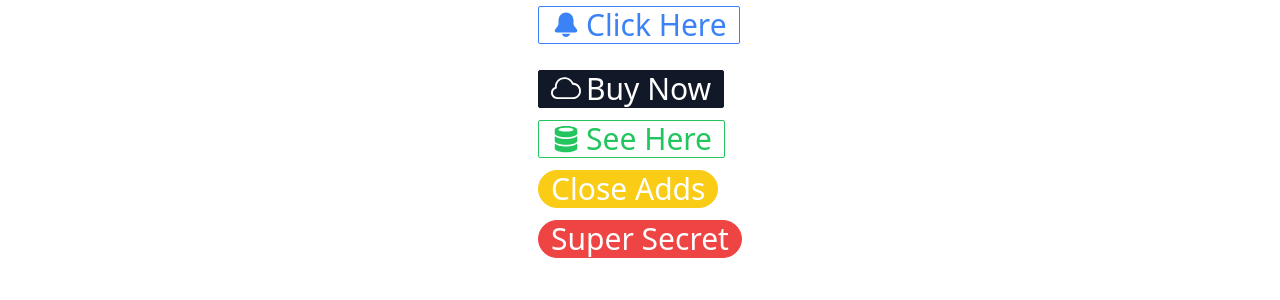
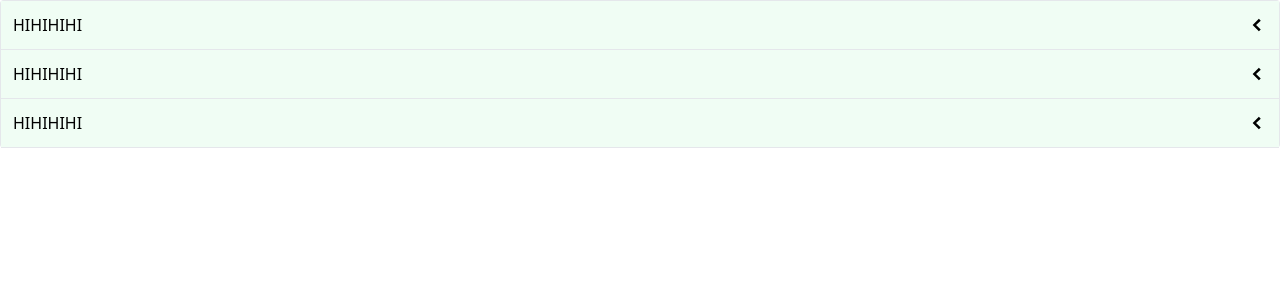
Before and after one commit to Guilherme-Shc/components_app, a React (Create React App) app: page / in a window 1280 px wide. Shown: the top 300 px of the page. Built offline with nearby package versions, Linux system fonts and the light colour scheme.

Commit message:
adding a accordeon text to the components app

```diff
--- a/src/App.js
+++ b/src/App.js
@@ -1,42 +1,25 @@
-import Button from "./components/button";
-import {GoBellFill, GoDatabase, GoCloud} from 'react-icons/go'
-
+import ButtonPage from "./pages/ButtonPage";
+import Accordion from "./components/Accordion";
 
 function App(){
-    const handleClick= () =>{
-        console.log('hi')
-    }
-    return(<div className=" flex place-content-center flex-col">
-        <div>
-            <Button className="mb-5" primary outline>
-                <GoBellFill/>
-                Click Here
-            </Button>
-        </div>
-        <div >
-            <Button secondary>
-                <GoCloud/>
-                Buy Now
-            </Button>
-        </div>
-        <div >
-            <Button success outline>
-                <GoDatabase/>
-                See Here
-            </Button>
-        </div>
-        <div >
-            <Button warning rounded>
-                Close Adds
-            </Button>
-        </div>
-        <div >
-            <Button danger rounded>
-                Super Secret
-            </Button>
-        </div>
-        </div>
-    );
+    const items = [
+        {
+            id:"1",
+            label: "HIHIHIHI",
+            content: "AUSDHAUSDHAUSHDUASHDAUSDHLASHDLASHDUASHDAUSHDLASHDUI"
+        },
+        {
+            id:"2",
+            label: "HIHIHIHI",
+            content: "AUSDHAUSDHAUSHDUASHDAUSDHLASHDLASHDUASHDAUSHDLASHDUI"
+        },
+        {
+            id:"3",
+            label: "HIHIHIHI",
+            content: "AUSDHAUSDHAUSHDUASHDAUSDHLASHDLASHDUASHDAUSHDLASHDUI"
+        },
+    ]
+    return(<Accordion items={items}/>);
 }
 
 export default App;
--- /dev/null
+++ b/src/components/Accordion.js
@@ -0,0 +1,43 @@
+import { useState } from "react";
+import { GoChevronLeft, GoChevronDown } from "react-icons/go";
+
+function Accordion({items}){
+    /*UseState começando como -1 para que nenhum dos itens esteja expandido ao carregar a página*/
+    const [expandedIndex, setExpandedIndex] = useState(-1);
+
+    const handleClick = (nextIndex) =>{
+        if(expandedIndex === nextIndex){
+            setExpandedIndex(-1);
+        }else{
+            setExpandedIndex(nextIndex);
+        }
+    };
+
+    const renderedItems = items.map((item, index) =>{
+        const isExpanded = index === expandedIndex;
+
+        const icon = <span className="text-xl ">
+            {isExpanded ? <GoChevronDown/> : <GoChevronLeft/>}
+        </span>
+
+        const content = isExpanded && <div className="border-b p-5" >{item.content}</div>;
+
+        return(
+        <div key={item.id}>
+            {/*Explicação da div abaixo: o map cria multiplhas arrow functions que cada uma separadamente
+            chama o HandleClick com o index (que se torna nextIndex),
+            isso é feito para conseguir usar um event handler fora do map*/}
+            <div className="flex p-3 justify-between bg-green-50 border-b items-center cursor-pointer" onClick={() => handleClick(index)}>
+            {item.label}
+            {icon}
+            </div>
+            {content} {/*printa isExpanded que é undef OU o texto de item.content*/}
+        </div>
+        );
+    });
+
+
+    return(<div className="border-x border-t rounded"> {renderedItems} </div>);
+}
+
+export default Accordion;
--- a/src/index.css
+++ b/src/index.css
@@ -7,7 +7,7 @@ button>svg{
 }
 
 html{
-    display: flex;
+    /* display: flex;
     align-items: center;
-    justify-content: center;
+    justify-content: center; */
 }
--- a/src/index.js
+++ b/src/index.js
@@ -1,7 +1,7 @@
 import './index.css'
 import React from "react";
 import ReactDOM from "react-dom/client";
-import App from './app'
+import App from './App'
 
 const root = ReactDOM.createRoot(document.getElementById('root'));
 
--- /dev/null
+++ b/src/pages/ButtonPage.js
@@ -0,0 +1,40 @@
+import Button from "../components/Button";
+import {GoBellFill, GoDatabase, GoCloud} from 'react-icons/go'
+
+
+function ButtonPage(){
+
+    return(<div className=" flex place-content-center flex-col">
+        <div>
+            <Button className="mb-5" primary outline>
+                <GoBellFill/>
+                Click Here
+            </Button>
+        </div>
+        <div >
+            <Button secondary>
+                <GoCloud/>
+                Buy Now
+            </Button>
+        </div>
+        <div >
+            <Button success outline>
+                <GoDatabase/>
+                See Here
+            </Button>
+        </div>
+        <div >
+            <Button warning rounded>
+                Close Adds
+            </Button>
+        </div>
+        <div >
+            <Button danger rounded>
+                Super Secret
+            </Button>
+        </div>
+        </div>
+    );
+}
+
+export default ButtonPage;
```
